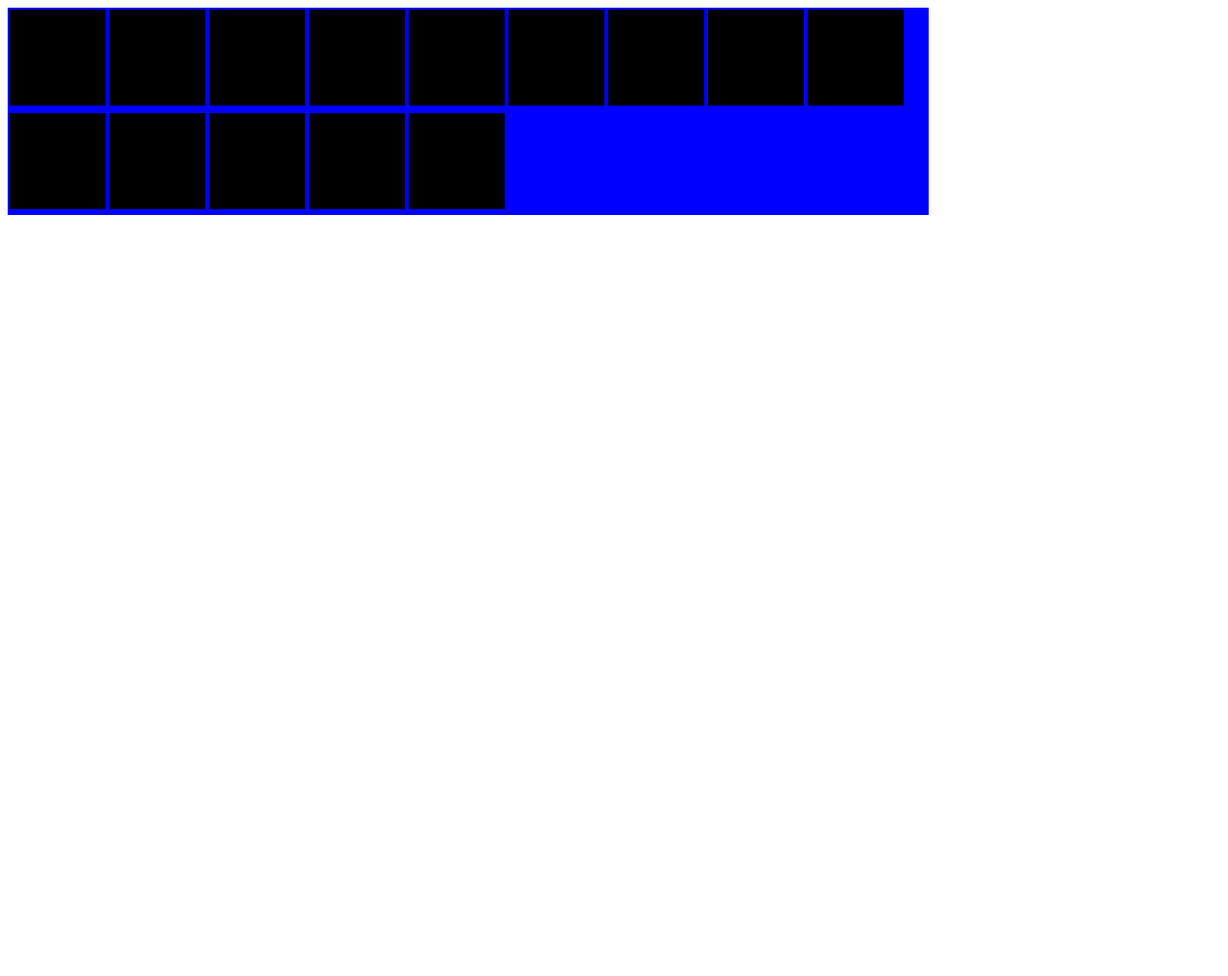
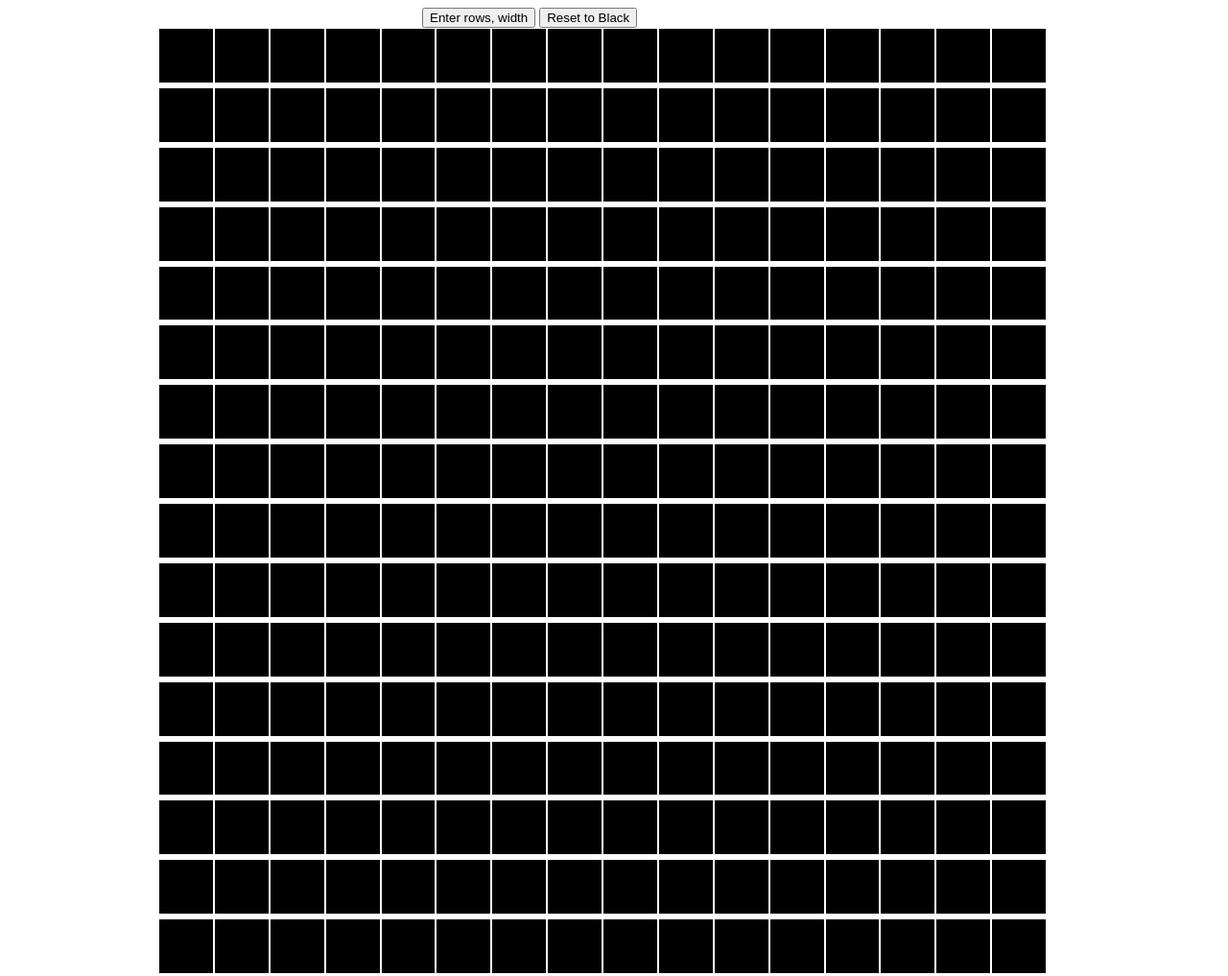
Before and after one commit to combsgabe/etch-a-sketch, a plain HTML site: page index.html in a window 1280 px wide. Shown: the whole page at 96% size. Before the commit the page ends 800 px from the top, so only its background shows below. Drawn offline with nearby package versions, Linux system fonts and the light colour scheme.

Commit message:
update index, js, css

```diff
--- a/index.html
+++ b/index.html
@@ -9,6 +9,13 @@
 
 <body>
 <div id="container">
+	<div id="controls">
+		<div id="buttons">
+			<button id="size">Enter rows, width</button>
+			<button id="clear">Reset to Black</button>
+		</div>
+	</div>
+	<div id="grid"></div>
 </div>
 </body>
 
--- a/scripts/etchJs.js
+++ b/scripts/etchJs.js
@@ -1,5 +1,30 @@
 $(document).ready(function(){
-	for(i=1;i<15;i++){
-		$('#container').append('<div class="sketchBox"></div>');
+	populateGrid(16,950);
+	$('#size').click(function(){
+		var rows = prompt("Enter # of rows","");
+		var width = prompt("Enter width of grid","");
+		populateGrid(rows, width);
+	});
+
+	$(document).click(function(){
+		$('.sketchBox').hover(function(){
+			$(this).css("background-color","blue");
+		});
+	});
+
+	$('#clear').click(function(){
+		$('.sketchBox').css("background-color","black");
+	});
+});
+
+function populateGrid(numBoxes, gridWidth){
+	$('#grid').width(gridWidth);
+	for(x=1;x<=numBoxes;x++){
+		for(i=1;i<=numBoxes;i++){
+			$('#grid').append('<div class="sketchBox"></div>');
+		};
 	};
-});
+	var boxWidth = gridWidth/(parseInt(numBoxes)+parseInt(1));
+	$('.sketchBox').css('width',boxWidth);
+	$('.sketchBox').css('height',boxWidth);
+};
--- a/styles/etchCss.css
+++ b/styles/etchCss.css
@@ -1,12 +1,21 @@
 #container{
-	width:960px;
-	background-color: blue;
+	width:100%;
 }
 
-div.sketchBox{
+#grid, #controls, #buttons{
+	margin: 0 auto;
+}
+
+#controls{
+	width:50%;
+}
+
+#buttons{
+	width:400px;
+}
+
+.sketchBox{
 	background-color: black;
-	width: 100px;
-	height: 100px;
 	display: inline-block;
-	margin: 2px;
+	margin: 1px;
 };
```
